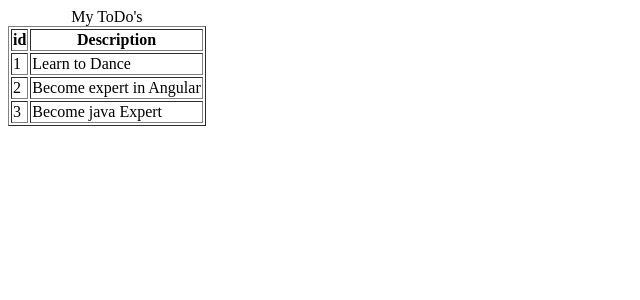
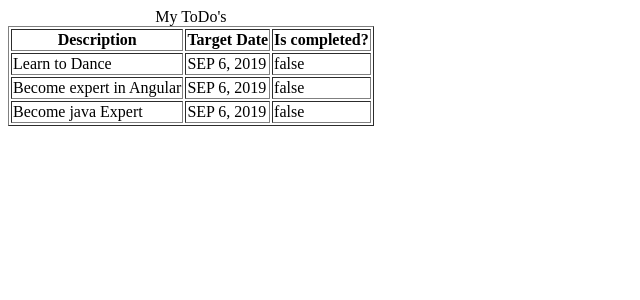
Before and after one commit to akhi0gupta007/sts-workspace, an Angular app in the folder todo/: page /todos in a window 1280 px wide. Shown: the top 300 px of the page, without its empty margins (0-640 px from the left). Built offline with nearby package versions, Linux system fonts and the light colour scheme.

Commit message:
Enhance todo with an object

```diff
--- a/todo/src/app/list-todos/list-todos.component.html
+++ b/todo/src/app/list-todos/list-todos.component.html
@@ -2,8 +2,9 @@
     <caption>My ToDo's</caption>
     <thead>
         <tr>
-            <th>id</th>
             <th>Description</th>
+            <th>Target Date</th>
+            <th>Is completed?</th>
         </tr>
 
     </thead>
@@ -12,8 +13,9 @@
 
         <!-- for (Todo todo:todos) -->
         <tr *ngFor="let todo of todos">
-            <td>{{todo.id}}</td>
             <td>{{todo.description}}</td>
+            <td>{{todo.targetDate | date | uppercase}}</td>
+            <td>{{todo.done}}</td>
         </tr>
 
     </tbody>
--- a/todo/src/app/list-todos/list-todos.component.ts
+++ b/todo/src/app/list-todos/list-todos.component.ts
@@ -1,4 +1,17 @@
 import { Component, OnInit } from '@angular/core';
+
+export class Todo {
+
+  constructor(
+    public id: number,
+    public description: string,
+    public done: boolean,
+    public targetDate: Date
+  ) { }
+
+}
+
+
 
 @Component({
   selector: 'app-list-todos',
@@ -8,9 +21,9 @@ import { Component, OnInit } from '@angular/core';
 export class ListTodosComponent implements OnInit {
 
   todos = [
-    { id: 1, description: "Learn to Dance" },
-    { id: 2, description: "Become expert in Angular" },
-    { id: 3, description: "Become java Expert" }
+    new Todo(1, 'Learn to Dance', false, new Date()),
+    new Todo(2, 'Become expert in Angular', false, new Date()),
+    new Todo(3, 'Become java Expert', false, new Date())
   ]
 
 
--- a/todo/src/app/welcome/welcome.component.html
+++ b/todo/src/app/welcome/welcome.component.html
@@ -1 +1,8 @@
-<p>welcome {{param}} to our Awesome App!</p>
+<div>
+        welcome {{param}} to our Awesome App!
+
+</div>
+<div>
+        You can manage your todos <a routerLink="/todos">here</a>
+
+</div>
```
